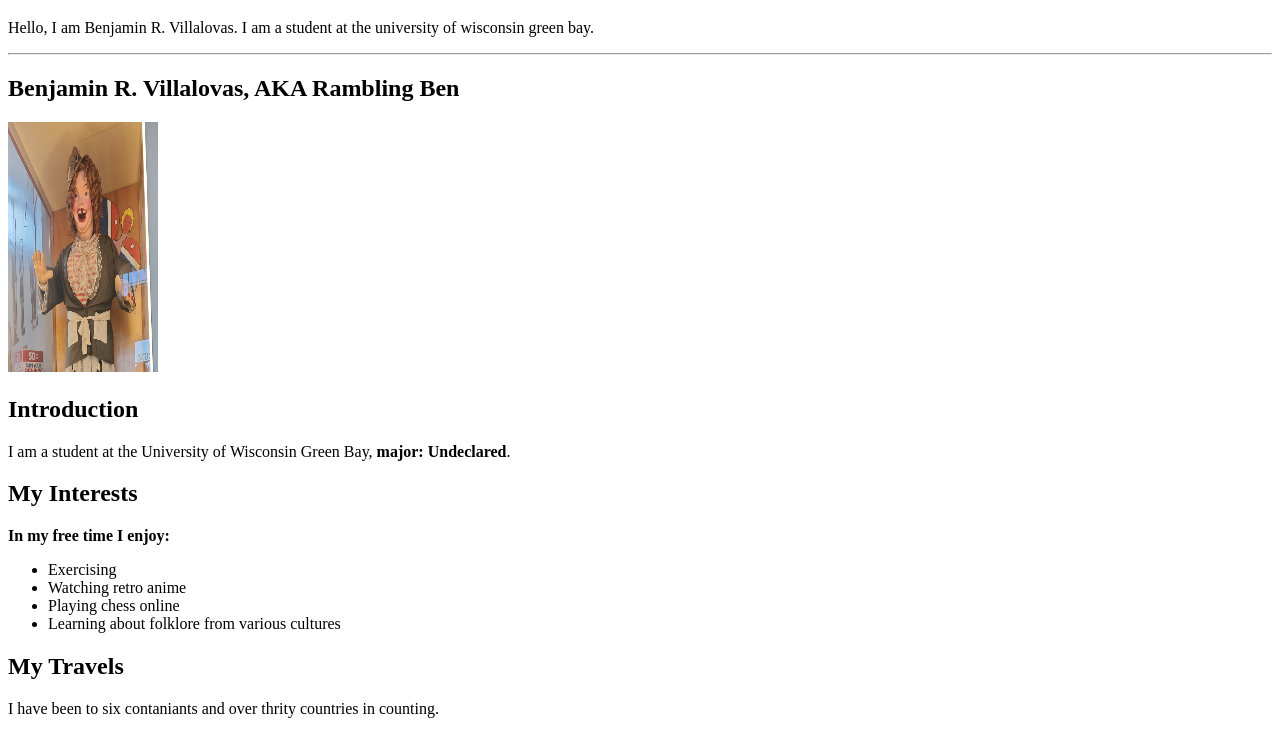
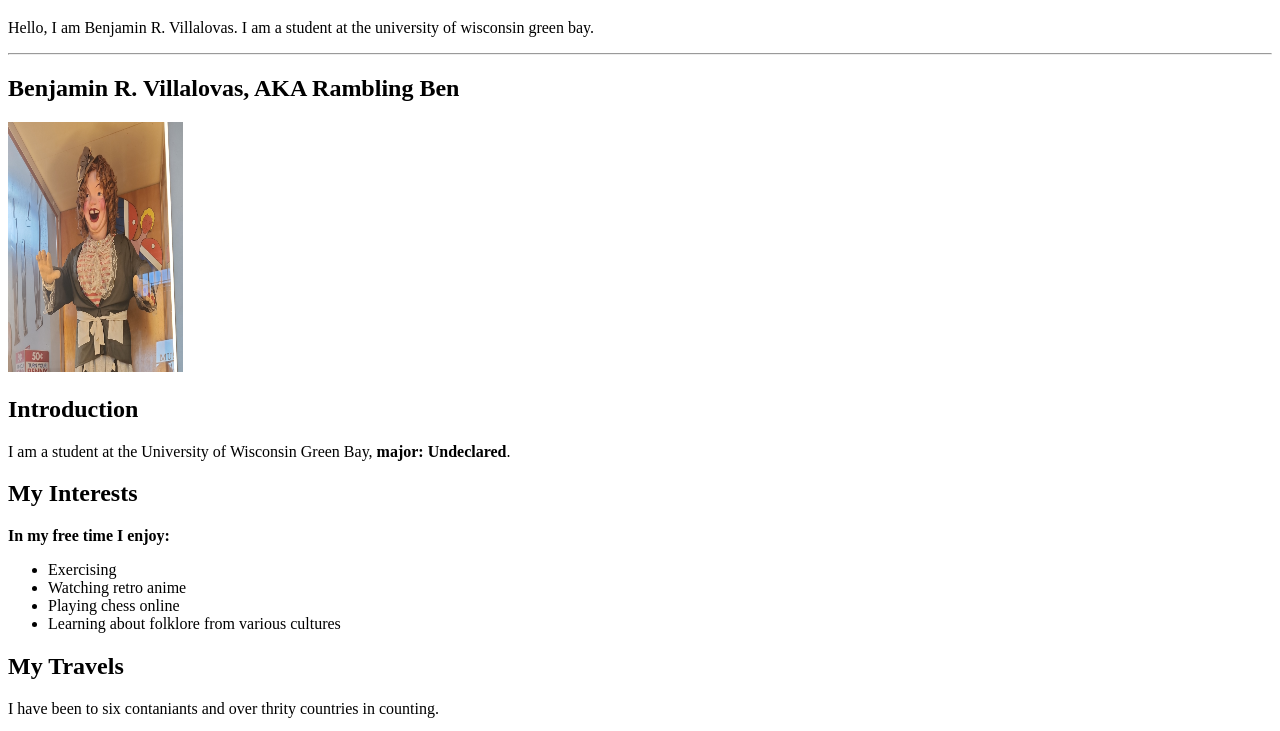
Before and after one commit to bvfolk-dot/about-me.html, a plain HTML site: page index.html in a window 1280 px wide. Shown: the part 61-792 px from the top of the page. Drawn offline with Linux system fonts and the light colour scheme.

Commit message:
Update index.html with corrections and adjustments
Corrected image width and fixed typos in the text.

```diff
--- a/index.html
+++ b/index.html
@@ -16,7 +16,7 @@
   <section>
     <h2>Benjamin R. Villalovas, AKA Rambling Ben</h2>
     <img src="IMG-20240909-WA0018.jpeg"
-     alt="Laughing Sal" width="150" height="250">
+     alt="Laughing Sal" width="175" height="250">
   </section>
   <section>
     <h2>Introduction</h2>
```
